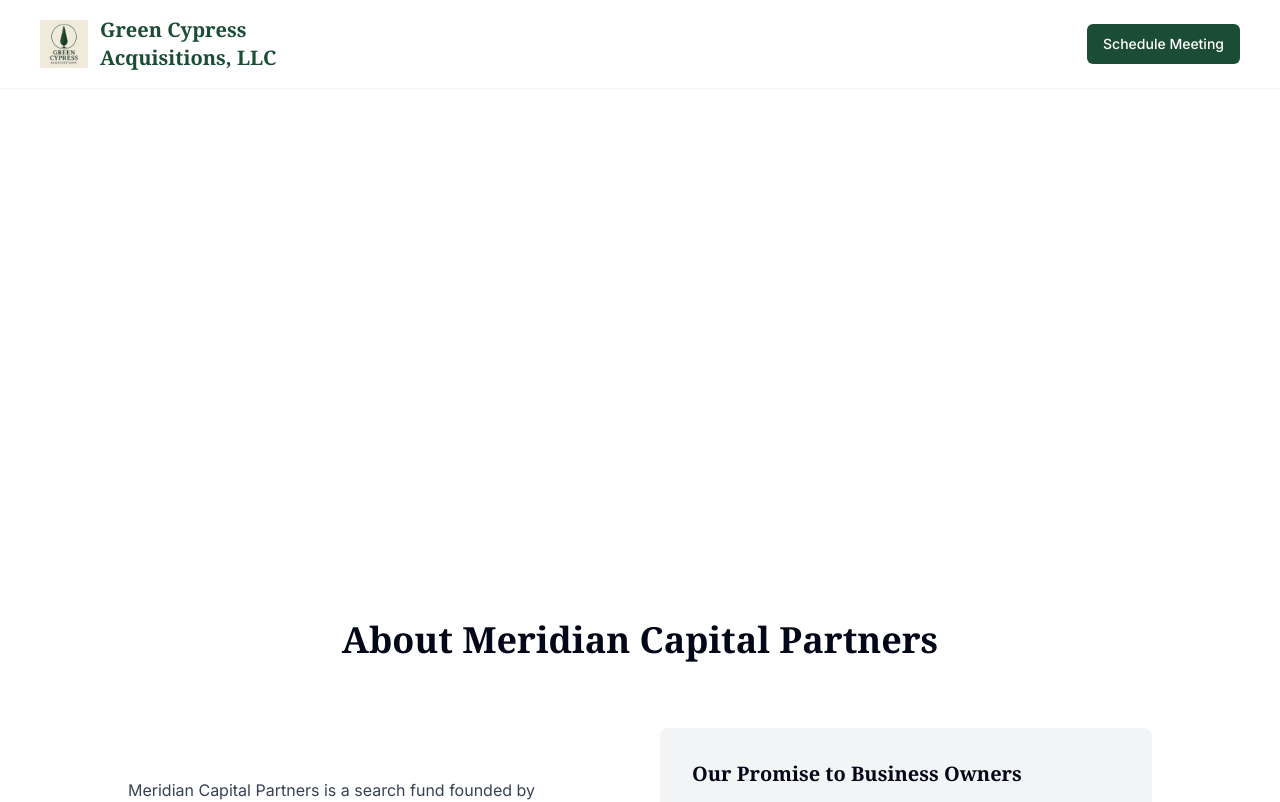
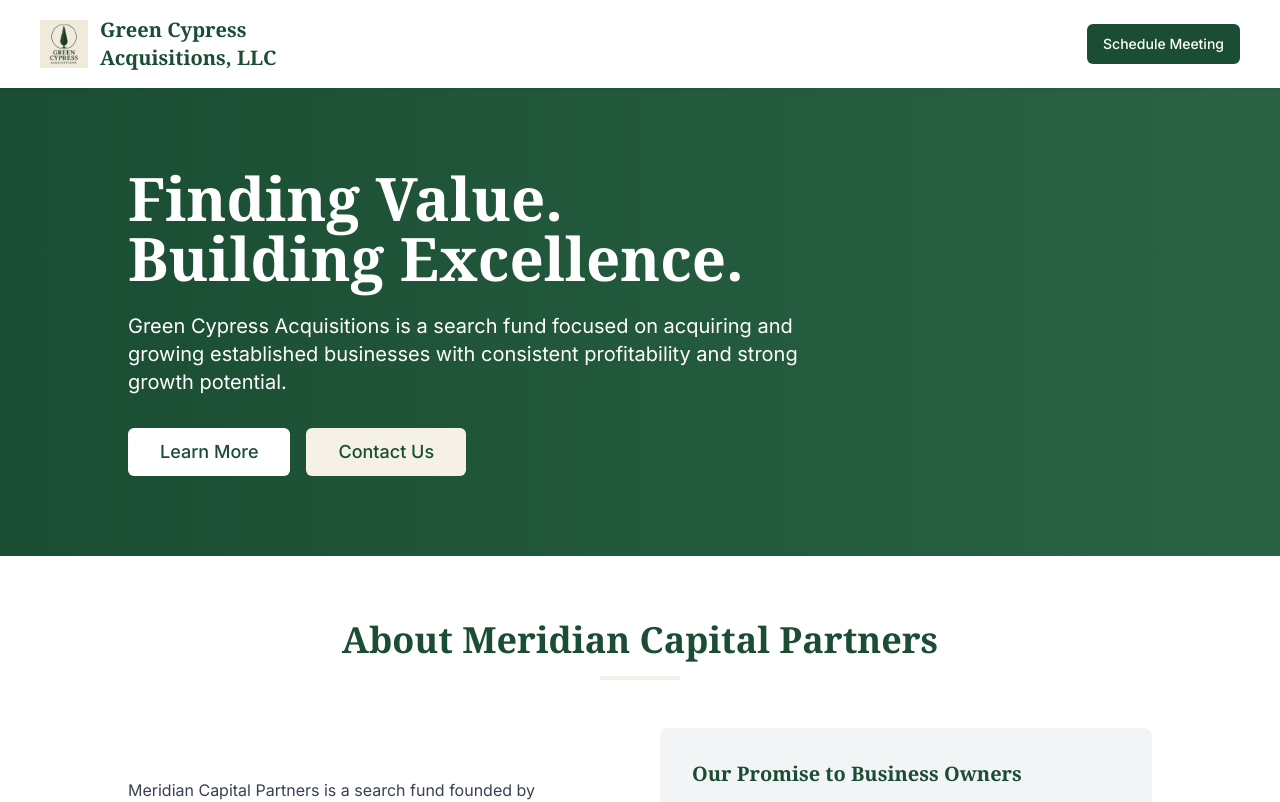
Before and after one commit to green-cypress-acquisitions/ebitda-acquisition-beacon, a React (Vite) app: page / in a window 1280 px wide. Shown: the top 802 px of the page. Built offline with nearby package versions, Linux system fonts and the light colour scheme.

Commit message:
Fix: Hero and CTA visibility
Adjusted Hero and Contact Us button styles for better visibility.

```diff
--- a/src/components/Hero.tsx
+++ b/src/components/Hero.tsx
@@ -4,21 +4,21 @@ import { Button } from '@/components/ui/button';
 
 const Hero = () => {
   return (
-    <section className="py-20 px-6 lg:px-10 bg-gradient-to-r from-navy to-navy-light text-white">
+    <section className="py-20 px-6 lg:px-10 bg-gradient-to-r from-green to-green-light text-white">
       <div className="max-w-5xl mx-auto">
         <h1 className="text-4xl md:text-5xl lg:text-6xl font-serif font-bold mb-6">
           Finding Value. <br />
           Building Excellence.
         </h1>
         <p className="text-lg md:text-xl mb-8 max-w-2xl">
-          Meridian Capital Partners is a search fund focused on acquiring and growing established businesses
+          Green Cypress Acquisitions is a search fund focused on acquiring and growing established businesses
           with consistent profitability and strong growth potential.
         </p>
         <div className="flex flex-wrap gap-4">
-          <Button className="bg-white text-navy hover:bg-gray-100 hover:text-navy-dark text-lg px-8 py-6">
+          <Button className="bg-white text-green hover:bg-cream hover:text-green-dark text-lg px-8 py-6">
             <a href="#about">Learn More</a>
           </Button>
-          <Button className="bg-gold text-navy hover:bg-gold-light text-lg px-8 py-6">
+          <Button className="bg-cream text-green hover:bg-cream-dark text-lg px-8 py-6">
             <a href="#contact">Contact Us</a>
           </Button>
         </div>
--- a/tailwind.config.ts
+++ b/tailwind.config.ts
@@ -1,4 +1,3 @@
-
 import type { Config } from "tailwindcss";
 
 export default {
@@ -72,6 +71,15 @@ export default {
 					DEFAULT: '#F5F1E6',
 					light: '#FAF8F1',
 					dark: '#E5E0D5'
+				},
+				navy: {
+					DEFAULT: '#1A4D33', // Map to green for compatibility
+					light: '#2A6344',
+					dark: '#0F3020'
+				},
+				gold: {
+					DEFAULT: '#F5F1E6', // Map to cream for compatibility
+					light: '#FAF8F1'
 				}
 			},
 			fontFamily: {
```
